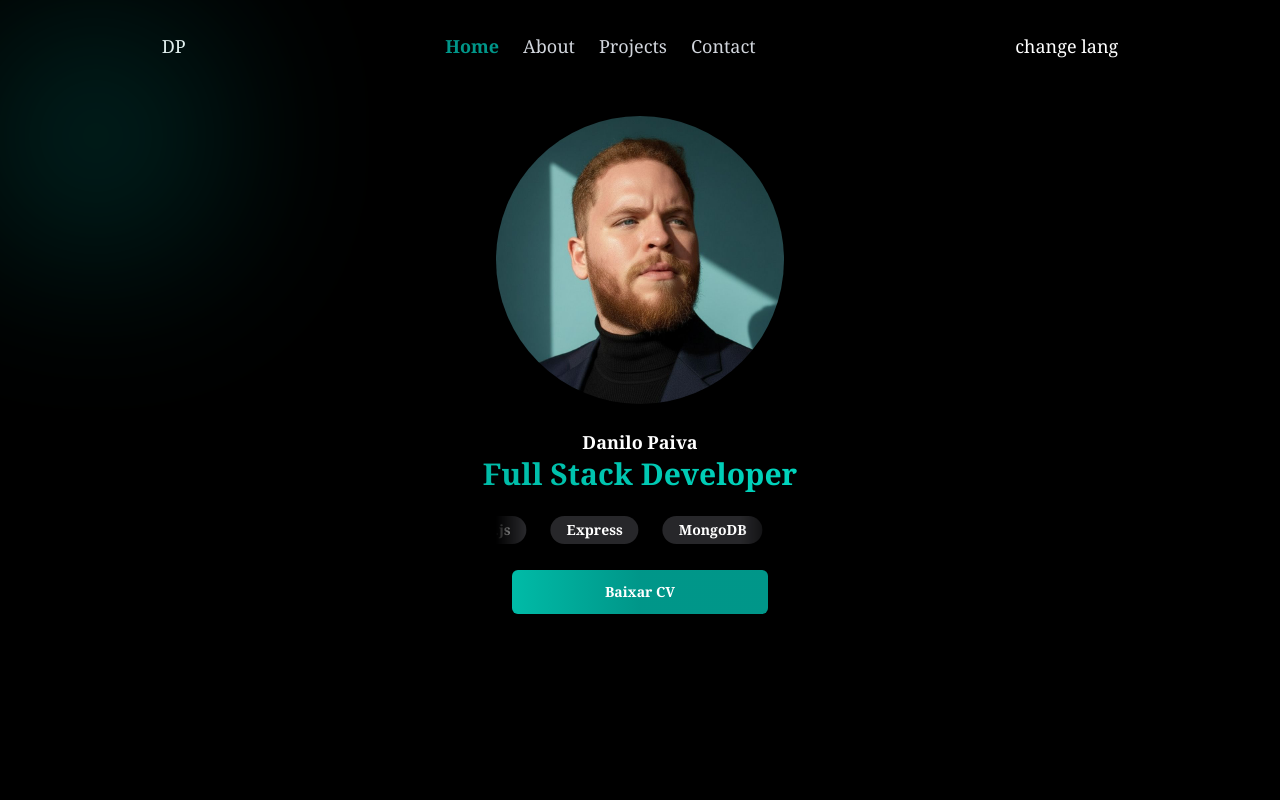
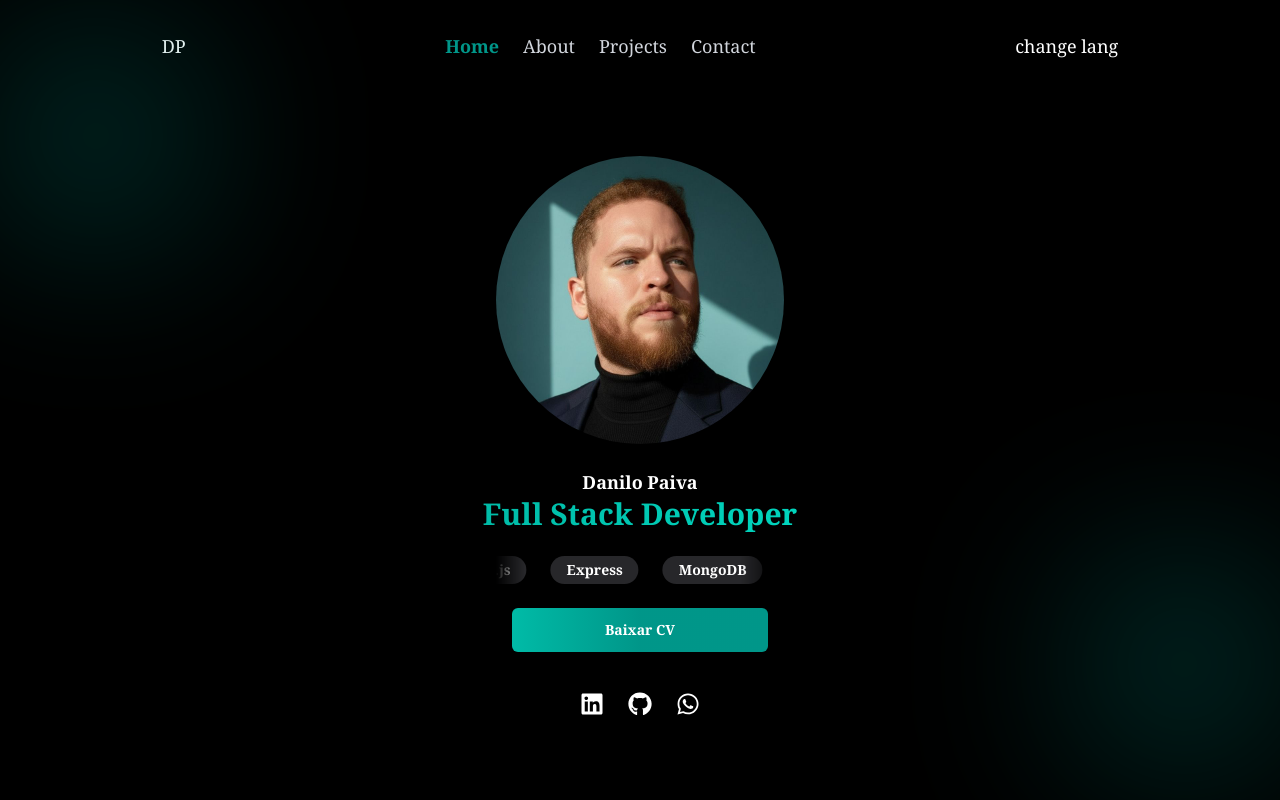
Before and after one commit to danilowskii/portfolio, a Next.js app: page /en in a window 1280 px wide. Built offline with nearby package versions, Linux system fonts and the light colour scheme.

Commit message:
feat: changed button props, add new contente at home and projects page

```diff
--- a/package.json
+++ b/package.json
@@ -12,7 +12,8 @@
     "next": "16.1.1",
     "next-intl": "^4.7.0",
     "react": "19.2.3",
-    "react-dom": "19.2.3"
+    "react-dom": "19.2.3",
+    "react-icons": "^5.5.0"
   },
   "devDependencies": {
     "@tailwindcss/postcss": "^4",
--- a/src/app/[locale]/layout.tsx
+++ b/src/app/[locale]/layout.tsx
@@ -2,13 +2,17 @@ import { ReactNode } from "react";
 import { NextIntlClientProvider } from "next-intl";
 import { notFound } from "next/navigation";
 import Navbar from "../../components/layout/Navbar";
-
+import type { Metadata } from "next";
 import "../globals.css";
 
 interface LocaleLayoutProps {
   children: ReactNode;
   params: Promise<{ locale: string }>;
 }
+
+export const metadata: Metadata = {
+  title: "Danilo - Desenvolvedor Full Stack",
+};
 
 export default async function LocaleLayout({
   children,
@@ -27,8 +31,12 @@ export default async function LocaleLayout({
     <html lang={locale} suppressHydrationWarning>
       <body className="flex flex-col min-h-screen bg-black selection:text-teal-50 selection:bg-teal-600 text-white">
         <NextIntlClientProvider locale={locale} messages={messages}>
+          <div className="w-48 h-48 rounded-full absolute top-10 left-0 pointer-events-none animate-pulse bg-teal-700 filter blur-[100px]"></div>
+          <div className="w-48 h-48 rounded-full absolute bottom-10 right-0 pointer-events-none animate-pulse bg-teal-700 filter blur-[100px]"></div>
           <Navbar />
-          <main className="flex flex-1 max-w-7xl mx-auto">{children}</main>
+          <main className="relative flex flex-1 max-w-7xl mx-auto p-10">
+            {children}
+          </main>
         </NextIntlClientProvider>
       </body>
     </html>
--- a/src/app/[locale]/page.tsx
+++ b/src/app/[locale]/page.tsx
@@ -1,41 +1,85 @@
-import { useTranslations } from "next-intl"
-import Image from "next/image"
-import "../globals.css"
-import {PrimaryButton} from "../../components/ui/Button"
+import { useTranslations } from "next-intl";
+import Image from "next/image";
+import "../globals.css";
+import { Button } from "../../components/ui/Button";
+import { FaLinkedin, FaGithub, FaWhatsapp } from "react-icons/fa";
 
 export default function HomePage() {
-
   const techs = [
     "Typescript",
-    "React", "Node.js", "Express", "MongoDB", "Next.js", "TailwindCSS",
-    "Prisma", "MySQL", "Git", "HTML", "Linux", "Javascript", "CSS", "Figma"
-  ]
+    "React",
+    "Node.js",
+    "Express",
+    "MongoDB",
+    "Next.js",
+    "TailwindCSS",
+    "Prisma",
+    "MySQL",
+    "Git",
+    "HTML",
+    "Linux",
+    "Javascript",
+    "CSS",
+    "Figma",
+  ];
 
-  const t = useTranslations("Home")
+  const t = useTranslations("Home");
 
   return (
     <div className="font-serif ">
-      <div className="w-48 h-48 rounded-full absolute top-10 left-0 pointer-events-none animate-pulse bg-teal-700 filter blur-[100px]"></div>
       <div className="text-3xl font-bold flex gap-6 max-w-7xl flex-col text-center">
         <div className="relative group rounded-full w-72 h-72 overflow-hidden transition-colors ease-in-out duration-300 hover:shadow-[0_0_20px_rgba(8,145,178,0.9)] transition-shadow mt-6 mx-auto">
-      <Image src="/profile.jpg" alt="Foto Danilo" width={288} height={288} className="absolute -top-10 group-hover:scale-105 transition-all ease-out duration-300" />
+          <Image
+            src="/profile.jpg"
+            alt="Foto Danilo"
+            width={288}
+            height={288}
+            className="absolute -top-10 group-hover:scale-105 transition-all ease-out duration-300"
+          />
         </div>
 
         <div>
           <h2 className="text-lg">Danilo Paiva</h2>
-      <h1 className="bg-linear-to-r from-teal-500 to-teal-400 bg-clip-text text-transparent">{t("role")}</h1>
+          <h1 className="bg-linear-to-r from-teal-500 to-teal-400 bg-clip-text text-transparent">
+            {t("role")}
+          </h1>
         </div>
         <div className="overflow-hidden w-72 mx-auto carousel-mask">
           <div className="flex flex-row text-sm carousel">
-      {
-        [...techs, ...techs].map((tech, idx) => (
-          <span key={idx} className="shrink-0 px-4 py-1 bg-zinc-800 rounded-full">{tech}</span>
-        ))
-      }
+            {[...techs, ...techs].map((tech, idx) => (
+              <span
+                key={idx}
+                className="shrink-0 px-4 py-1 bg-zinc-800 rounded-full"
+              >
+                {tech}
+              </span>
+            ))}
           </div>
         </div>
-      <a href="/DANILO PAIVA - CV.pdf" className="w-64 rounded-md mx-auto" download >
-      <PrimaryButton className="w-full relative bg-linear-to-r from-teal-500 via-teal-600 to-teal-600">Baixar CV</PrimaryButton>
+
+        <Button
+          download
+          href="/DANILO PAIVA - CV.pdf"
+          className=" relative bg-linear-to-r from-teal-500 via-teal-600 to-teal-600 w-64 rounded-md mx-auto"
+        >
+          Baixar CV
+        </Button>
+      </div>
+      <div className="flex flex-row gap-6 justify-center text-2xl mt-10">
+        <a
+          href="https://www.linkedin.com/in/paivadanilo/"
+          rel="noopener noreferrer"
+        >
+          <FaLinkedin className="hover:text-teal-500" />
+        </a>
+        <a href="https://github.com/danilowskii" rel="noopener noreferrer">
+          <FaGithub className="hover:text-teal-500" />
+        </a>
+        <a
+          href="https://wa.me/5581991584695?text=Olá,%20Danilo!%20Vi%20seu%20portfólio%20e%20gostaria%20de%20conversar%20com%20você%20sobre%20uma%20oportunidade."
+          rel="noopener noreferrer"
+        >
+          <FaWhatsapp className="hover:text-teal-500" />
         </a>
       </div>
     </div>
--- a/src/app/[locale]/projects/page.tsx
+++ b/src/app/[locale]/projects/page.tsx
@@ -1,3 +1,24 @@
 export default function Projects() {
-    return <div>aqui é projetos</div>
+  const projectsList = [
+    {
+      projeto: "projeto1",
+      desc: "desc1",
+    },
+    { projeto: "projeto 2", desc: "desc2" },
+    { projeto: "projeto 2", desc: "desc2" },
+    { projeto: "projeto 2", desc: "desc2" },
+  ];
+  return (
+    <section>
+      <div className="">
+        <div className="flex flex-1 gap-6 flex-wrap ">
+          {projectsList.map((project, idx) => (
+            <div className="bg-teal-300  p-6 rounded-md" key={idx}>
+              {project.projeto}
+            </div>
+          ))}
+        </div>
+      </div>
+    </section>
+  );
 }
--- a/src/components/ui/Button.tsx
+++ b/src/components/ui/Button.tsx
@@ -1,22 +1,69 @@
-"use client"
+"use client";
 
-interface ButtonProps {
-  children: React.ReactNode
-  onClick?: () => void
-  className?: string
-}
+import Link from "next/link";
+import React from "react";
 
-export function PrimaryButton({
-  children,
-  className = "",
-  onClick,
-}: ButtonProps) {
+type CommonProps = {
+  children: React.ReactNode;
+  className?: string;
+};
+
+type LinkProps = CommonProps & {
+  href: string;
+  download?: boolean;
+  rel?: string;
+  target?: string;
+  onClick?: never;
+};
+
+type ActionButtonProps = CommonProps & {
+  href?: never;
+  download?: never;
+  rel?: never;
+  target?: never;
+  onClick: () => void;
+};
+
+type ButtonProps = LinkProps | ActionButtonProps;
+
+export function Button(props: ButtonProps) {
   const base =
-    "relative overflow-hidden group px-6 py-3 bg-teal-600 rounded-md text-white font-bold text-sm text-center"
+    "relative overflow-hidden cursor-pointer group px-6 py-3 bg-teal-600 rounded-md text-white font-bold text-sm text-center";
+
+  if (props.href) {
+    return (
+      <Link
+        href={props.href}
+        target={props.target}
+        rel={props.rel}
+        download={props.download}
+        className={`${base} ${props.className ?? ""}`}
+      >
+        <span
+          className="
+            absolute
+            w-2 h-2
+            bg-teal-500
+            rounded-full
+            left-1/2 bottom-0
+            -translate-x-1/2
+            scale-0
+            transition-transform
+            duration-500
+            ease-out
+            group-hover:scale-[40]
+          "
+        />
+        <span className="relative z-10">{props.children}</span>
+      </Link>
+    );
+  }
 
   return (
-    <button onClick={onClick} className={`${base} ${className}`}>
-
+    <button
+      onClick={props.onClick}
+      className={`${base} ${props.className ?? ""}`}
+    >
       <span
         className="
           absolute
@@ -32,11 +79,7 @@ export function PrimaryButton({
           group-hover:scale-[40]
         "
       />
-
-
-      <span className="relative z-10">
-        {children}
-      </span>
+      <span className="relative z-10">{props.children}</span>
     </button>
-  )
+  );
 }
```
Also changed, not shown: 1 other file (tests, documents, lock files or other folders). Lines whose indentation alone changed are shown as unchanged.
